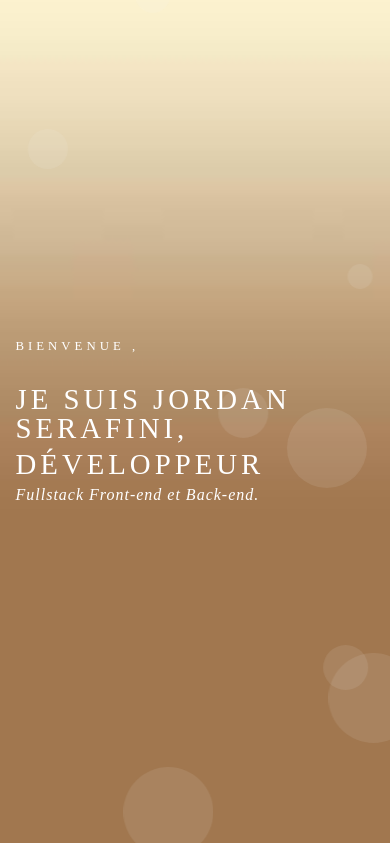
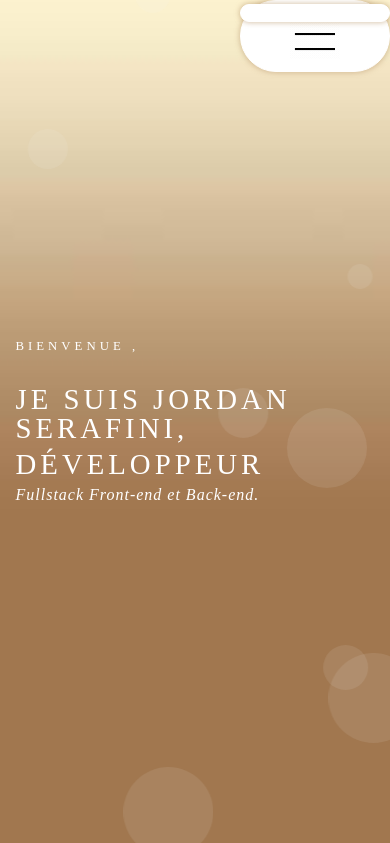
Before and after one commit to JordanSerafini/Cv-V2, a React (Vite) app: page / in a window 390 px wide. Shown: the top 843 px of the page. Built offline with nearby package versions, Linux system fonts and the light colour scheme; a web font is replaced by a local one.

Commit message:
:construction: work in progress

```diff
--- a/src/App.css
+++ b/src/App.css
@@ -10,6 +10,9 @@ body {
   font-style: italic;
 }
 
+.navbarToggleBtn {
+  display: none; /* Cache le bouton sur desktop */
+}
 
 
 /* ---------------------------------- Page: HOME-START ---------------------------------- */
@@ -868,15 +871,41 @@ width: 50px;
   }
 }
 
+/* ---------------------------------------------------------------------------- */
+/* ---------------------------------------------------------------------------- */
+/* ---------------------------------- MOBILE ---------------------------------- */
+/* ---------------------------------------------------------------------------- */
+/* ---------------------------------------------------------------------------- */
 
-
-/* ---------------------------------- MOBILE ---------------------------------- */
 
 @media screen and (max-width: 768px) {
 
   .App {
     overflow: hidden;
   }
+
+  .Navbar {
+    display: none;
+  }
+
+  .navbarToggleBtn {
+    display: block; /* Affiche le bouton sur mobile */
+    position: fixed;
+    top: 0;
+    right: 0;
+    z-index: 100; /* Assurez-vous qu'il est au-dessus des autres éléments */
+  }
+
+  .visible {
+    display: block;
+  }
+
+  .navbarVisible {
+    display: block; /* Ajoutez cette classe pour contrôler l'affichage */
+  }
+
+
+
 
   .Home-Start {
     height: 100vh;
@@ -905,6 +934,8 @@ width: 50px;
 
   /* --------------------------------- HEADER ---------------------------------*/
   .Header {
+    display: none;
+
     position: sticky;
     top:0;
     width: 100%;
@@ -922,6 +953,7 @@ width: 50px;
 
   .Navbar {
     width: 100%;
+
 }
 
   .Navbar-Item {
--- a/src/App.jsx
+++ b/src/App.jsx
@@ -9,6 +9,7 @@ import upLogo from "./assets/upLogo.png";
 import EmailForm from "./Components/Email.jsx";
 import Cv from "./Components/Cv.jsx";
 import CvPDF from "/cv-alternance.pdf";
+import navbarLogo from "./assets/menuLogoAnim.gif";
 
 import "./App.css";
 
@@ -36,6 +37,7 @@ const useIntersectionObserver = (ref, callback, options = {}) => {
 
 function App() {
   const [showScroll, setShowScroll] = useState(false);
+  const [showNavbar, setShowNavbar] = useState(false);
 
   const competencesRef = useRef(null);
   const skillRef = useRef(null);
@@ -44,6 +46,10 @@ function App() {
   const cvRef = useRef(null);
 
 
+  const toggleNavbar = () => {
+    console.log("toggleNavbar");
+    setShowNavbar(!showNavbar);
+  };
 
   const checkScrollTop = () => {
     if (!showScroll && window.pageYOffset > 400) {
@@ -86,6 +92,17 @@ function App() {
 
   return (
     <div className="App">
+
+       {/* Bouton pour afficher la navbar en version mobile */}
+       <div className={`navbarToggleBtn ${showScroll ? "visible" : ""}`}>
+        <button onClick={toggleNavbar}>
+          {/* Ici, mettez votre icône de menu ou autre élément graphique */}
+          <img src={navbarLogo} alt="Menu" />
+        </button>
+      </div>
+
+      {/* Conditionnellement afficher la Navbar en fonction de l'état showNavbar */}
+      {showNavbar && <Navbar className="navbarVisible" />}
       <HomeStart />
       <Navbar  />
       <div
@@ -120,6 +137,11 @@ function App() {
       <div className={`upBtn ${showScroll ? "visible" : ""}`}>
         <img onClick={scrollToTop} src={upLogo} alt="Retour en haut" />
       </div>
+
+       {/* Logo pour afficher la navbar en version mobile */}
+       <div className={`navbarToggleBtn ${showScroll ? "visible" : ""}`}>
+        <button onClick={toggleNavbar} src={navbarLogo} alt="Afficher la navbar" />
+      </div>
     </div>
   );
 }
```
Also changed, not shown: src/assets/menuLogoAnim.gif (added), src/assets/navbarLogo.jpeg (added).
